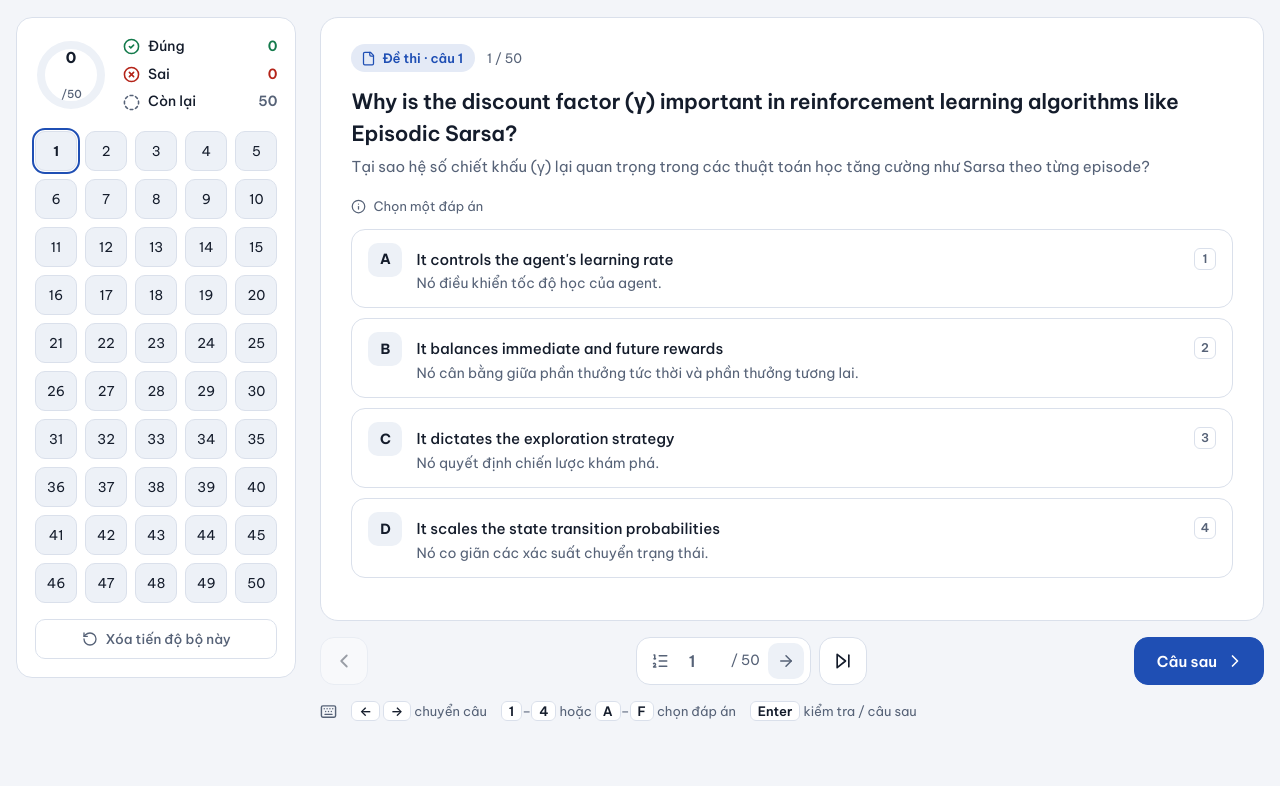
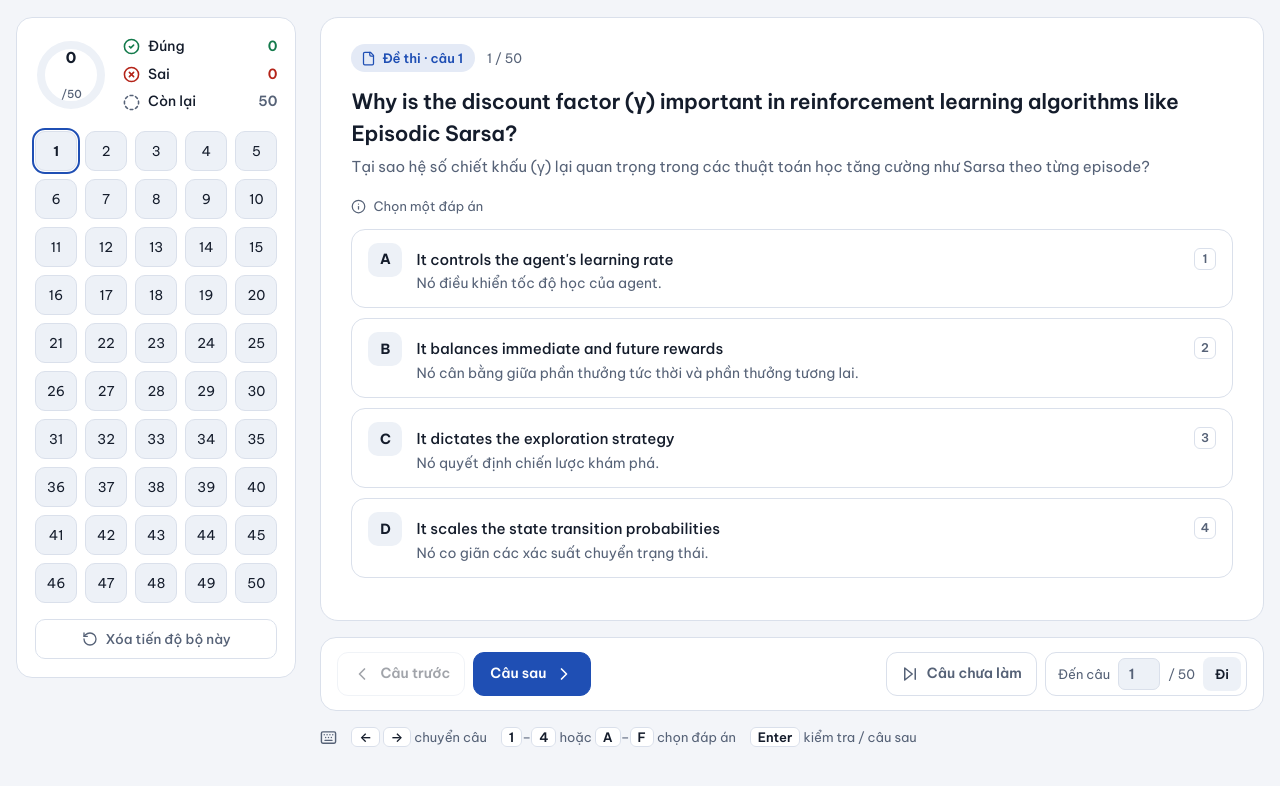
Before and after one commit to nghiaub257/rel301m-quiz, a plain HTML site: page index.html in a window 1280 px wide. Shown: the part 76-862 px from the top of the page. Before the commit the page ends 837 px from the top, so only its background shows below. Drawn offline with nearby package versions, Linux system fonts and the light colour scheme.

Commit message:
Simplify question navigation controls

```diff
--- a/index.html
+++ b/index.html
@@ -145,12 +145,24 @@ select:hover,.icon:hover,.pbtn:hover:not([disabled]){border-color:var(--accent)}
 .math{overflow-x:auto;padding:6px 0;margin:4px 0 10px;max-width:100%}
 pre.math{font-family:var(--mono);font-size:13px;background:var(--surface2);border-radius:8px;padding:10px 12px;white-space:pre-wrap;overflow-wrap:anywhere}
 .tipbox{background:color-mix(in srgb,var(--warn) 14%,var(--surface));border-radius:12px;padding:12px 16px}
-.pager{display:flex;flex-wrap:wrap;align-items:center;justify-content:space-between;gap:12px}
-.pager .mid{display:flex;gap:8px;align-items:center;flex-wrap:wrap;justify-content:center}
-.jump{display:flex;align-items:center;gap:8px;height:48px;padding:0 6px 0 14px;border:1px solid var(--line);border-radius:14px;background:var(--surface);color:var(--muted);font-size:14px}
-.jump input{width:46px;border:0;background:transparent;font-size:16px;font-weight:600;text-align:center;font-variant-numeric:tabular-nums;padding:0}
-.jump .go{display:grid;place-items:center;width:36px;height:36px;border:0;border-radius:10px;background:var(--surface2);cursor:pointer}
+.pager{display:flex;flex-wrap:wrap;align-items:center;justify-content:space-between;gap:12px 20px;padding:14px 16px;background:var(--surface);border:1px solid var(--line);border-radius:16px}
+.pager-nav,.pager-tools{display:flex;align-items:center;gap:8px}
+.pager .pbtn{height:44px;border-radius:11px;padding:0 14px;font-size:14px;white-space:nowrap}
+.pager .primary{padding:0 16px}
+.pager-unanswered{color:var(--muted)}
+.jump{display:flex;align-items:center;gap:8px;height:44px;padding:0 5px 0 12px;border:1px solid var(--line);border-radius:11px;background:var(--surface);color:var(--muted);font-size:13px;white-space:nowrap}
+.jump input{width:42px;height:32px;border:1px solid var(--line);border-radius:7px;background:var(--surface2);font-size:14px;font-weight:600;text-align:center;font-variant-numeric:tabular-nums;padding:0}
+.jump .go{height:34px;padding:0 12px;border:0;border-radius:8px;background:var(--surface2);color:var(--fg);font-weight:600;cursor:pointer}
+.jump .go:hover{background:color-mix(in srgb,var(--accent) 14%,var(--surface))}
 .jump .tot{font-variant-numeric:tabular-nums}
+@media (max-width:600px){
+  .pager{gap:12px;padding:12px}
+  .pager-nav,.pager-tools{width:100%}
+  .pager-nav .pbtn{flex:1}
+  .pager-tools{justify-content:space-between}
+  .pager-unanswered{flex:1}
+}
+@media (max-width:390px){.pager-tools{flex-wrap:wrap}.pager-unanswered,.jump{width:100%;justify-content:center}}
 .empty{text-align:center;padding:50px 10px;color:var(--muted)}
 .kbd{display:flex;flex-wrap:wrap;align-items:center;gap:6px 14px;color:var(--muted);font-size:13px;margin:0}
 .kbd kbd{font:inherit;font-weight:600;color:var(--fg);padding:1px 7px;border:1px solid var(--line);border-radius:6px;background:var(--surface)}
@@ -237,12 +249,14 @@ pre.math{font-family:var(--mono);font-size:13px;background:var(--surface2);borde
     <main class="main">
       <article class="card" id="card"></article>
       <nav class="pager" aria-label="Điều hướng câu hỏi">
-        <button class="pbtn sq" id="prev" aria-label="Câu trước" title="Câu trước"><span data-ic="chevL" data-s="22"></span></button>
-        <div class="mid">
-          <label class="jump"><span data-ic="olist" data-s="18"></span><span class="sr">Đến câu số</span><input id="jump" type="number" min="1" inputmode="numeric"><span class="tot" id="jumpTot">/ 0</span><button class="go" id="goBtn" aria-label="Đi tới câu này" title="Đi" type="button"><span data-ic="arrow" data-s="18"></span></button></label>
-          <button class="pbtn sq" id="rndBtn" aria-label="Nhảy tới câu chưa làm" title="Câu chưa làm"><span data-ic="skip" data-s="20"></span></button>
+        <div class="pager-nav">
+          <button class="pbtn pager-prev" id="prev"><span data-ic="chevL" data-s="20"></span>Câu trước</button>
+          <button class="pbtn primary" id="next">Câu sau<span data-ic="chevR" data-s="20"></span></button>
         </div>
-        <button class="pbtn primary" id="next">Câu sau<span data-ic="chevR" data-s="20"></span></button>
+        <div class="pager-tools">
+          <button class="pbtn pager-unanswered" id="rndBtn" title="Tới câu chưa làm tiếp theo"><span data-ic="skip" data-s="18"></span>Câu chưa làm</button>
+          <div class="jump"><label for="jump">Đến câu</label><input id="jump" type="number" min="1" inputmode="numeric"><span class="tot" id="jumpTot">/ 0</span><button class="go" id="goBtn" aria-label="Đi tới câu này" type="button">Đi</button></div>
+        </div>
       </nav>
       <p class="kbd"><span data-ic="kbd" data-s="17"></span><span><kbd>←</kbd> <kbd>→</kbd> chuyển câu</span><span><kbd>1</kbd>–<kbd>4</kbd> hoặc <kbd>A</kbd>–<kbd>F</kbd> chọn đáp án</span><span><kbd>Enter</kbd> kiểm tra / câu sau</span></p>
     </main>
```
